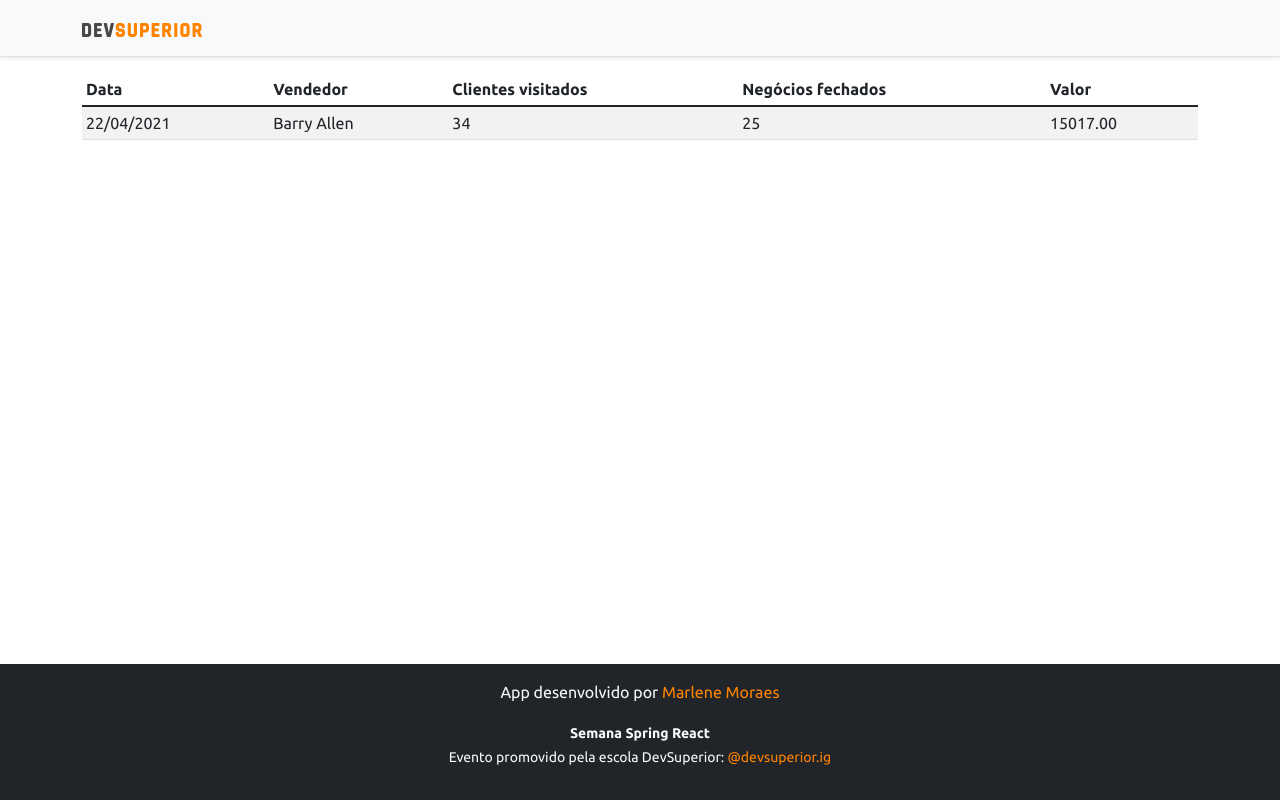
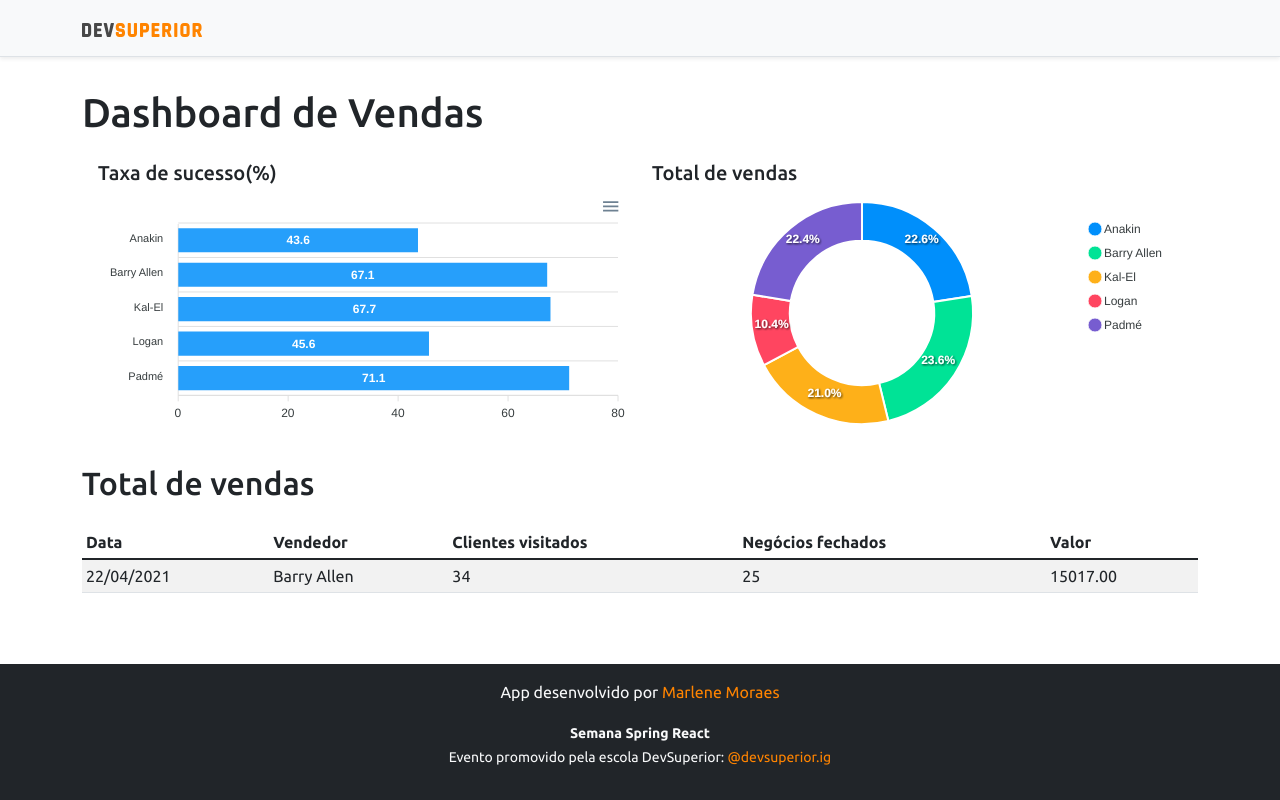
Before and after one commit to MarleneMoraes/dsvendas, a React (Create React App) app in the folder frontend/: page / in a window 1280 px wide. Built offline with nearby package versions, Linux system fonts and the light colour scheme.

Commit message:
Static charts

```diff
--- a/frontend/package.json
+++ b/frontend/package.json
@@ -13,9 +13,11 @@
     "@types/node": "^16.11.19",
     "@types/react": "^17.0.38",
     "@types/react-dom": "^17.0.11",
+    "apexcharts": "^3.33.0",
     "bootstrap": "^5.1.3",
     "jquery": "1.9.1",
     "react": "^17.0.2",
+    "react-apexcharts": "^1.3.9",
     "react-dom": "^17.0.2",
     "react-scripts": "5.0.0",
     "typescript": "^4.5.4",
--- a/frontend/src/App.tsx
+++ b/frontend/src/App.tsx
@@ -1,12 +1,32 @@
 import NavBar from 'components/NavBar';
 import DataTable from 'components/DataTable';
 import Footer from 'components/Footer';
+import BarChart from 'components/BarChart';
+import DonutChart from 'components/DonutChart';
 
 function App() {
   return (
     <>
       <NavBar />
       <div className="container">
+        <h1 className="textprimary py-3">Dashboard de Vendas</h1>
+
+        <div className="row px-3">
+          <div className="col-sm-6">
+            <h5>Taxa de sucesso(%)</h5>
+            <BarChart />
+          </div>
+
+          <div className="col-sm-6">
+            <h5>Total de vendas</h5>
+            <DonutChart />
+          </div>
+        </div>
+
+        <div className="py-3">
+          <h2 className="textprimary">Total de vendas</h2>
+        </div>
+
         <DataTable />
       </div>
       <Footer />
--- /dev/null
+++ b/frontend/src/components/BarChart/index.tsx
@@ -0,0 +1,34 @@
+import Chart from 'react-apexcharts';
+
+const BarChart = () => {
+    const options = {
+        plotOptions: {
+            bar: {
+                horizontal: true,
+            }
+        },
+    };
+
+    const mockData = {
+        labels: {
+            categories: ['Anakin', 'Barry Allen', 'Kal-El', 'Logan', 'Padmé']
+        },
+        series: [
+            {
+                name: "% Sucesso",
+                data: [43.6, 67.1, 67.7, 45.6, 71.1]
+            }
+        ]
+    };
+
+    return (
+        <Chart
+            options = {{ ...options, xaxis: mockData.labels }}
+            series = { mockData.series }
+            type = 'bar'
+            height = "240"
+        />
+    );
+}
+
+export default BarChart;
--- /dev/null
+++ b/frontend/src/components/DonutChart/index.tsx
@@ -0,0 +1,25 @@
+import Chart from 'react-apexcharts';
+
+const DonutChart = () => {
+    const mockData = {
+        series: [477138, 499928, 444867, 220426, 473088],
+        labels: ['Anakin', 'Barry Allen', 'Kal-El', 'Logan', 'Padmé']
+    }
+
+    const options = {
+        legend: {
+            show: true
+        }
+    }
+
+    return (
+        <Chart
+            options = {{ ...options, labels: mockData.labels }}
+            series = { mockData.series }
+            type = 'donut'
+            height = '240'
+        />
+    );
+}
+
+export default DonutChart;
```
Also changed, not shown: 1 other file (tests, documents, lock files or other folders).
